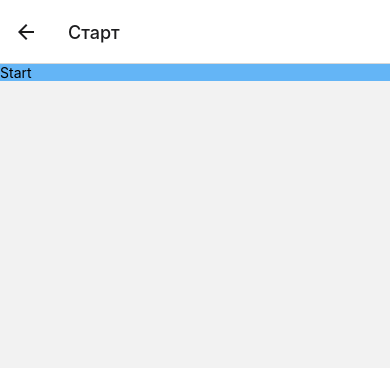
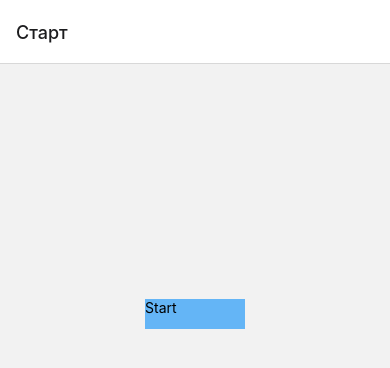
Before and after one commit to Nikolyovin/alphabet-UI, a React Native app: screen /Start in a window 390 px wide. Shown: the top 368 px of the page. Built offline with nearby package versions, Linux system fonts and the light colour scheme.

Commit message:
fix navigatiom

```diff
--- a/src/screens/Navigation.tsx
+++ b/src/screens/Navigation.tsx
@@ -12,14 +12,14 @@ const Navigation = () => {
 		<NavigationContainer>
 			<Stack.Navigator>
 				<Stack.Screen
-          name='Home'
+					name="Start"
+					component={StartScreen}
+					options={{ title: 'Старт' }}
+				/>
+				<Stack.Screen
+					name="Home"
 					component={HomeScreen}
 					options={{ title: 'Меню' }}
-        />
-        <Stack.Screen
-          name='Start'
-          component={StartScreen}
-          options={{ title: 'Старт' }}
 				/>
 			</Stack.Navigator>
 		</NavigationContainer>
--- a/src/screens/StartScreen.tsx
+++ b/src/screens/StartScreen.tsx
@@ -1,13 +1,14 @@
-import { StyleSheet, Text, View } from 'react-native'
+import { StyleSheet, Text, TouchableOpacity, View } from 'react-native'
 import React from 'react'
-import { TouchableOpacity } from 'react-native-gesture-handler'
+import { NativeStackScreenProps } from '@react-navigation/native-stack'
 
-const StartScreen = ({ navigation }) => {
+const StartScreen = ({ navigation }: any) => {
 	return (
 		<View style={styles.wrap}>
 			<TouchableOpacity
 				style={styles.button}
 				onPress={() => navigation.navigate('Home')}
+				// onPress={() => console.log('efwfwfwef')}
 			>
 				<Text style={styles.textButton}>Start</Text>
 			</TouchableOpacity>
@@ -19,8 +20,15 @@ export default StartScreen
 
 const styles = StyleSheet.create({
 	wrap: {
+		// backgroundColor: '#64b5f6',
+		height: 500,
+		justifyContent: 'center',
+		alignItems: 'center',
+	},
+	button: {
 		backgroundColor: '#64b5f6',
+		width: 100,
+		height: 30,
 	},
-  button: {},
 	textButton: {},
 })
```
Also changed, not shown: 1 other file (tests, documents, lock files or other folders). Lines whose indentation alone changed are shown as unchanged.
